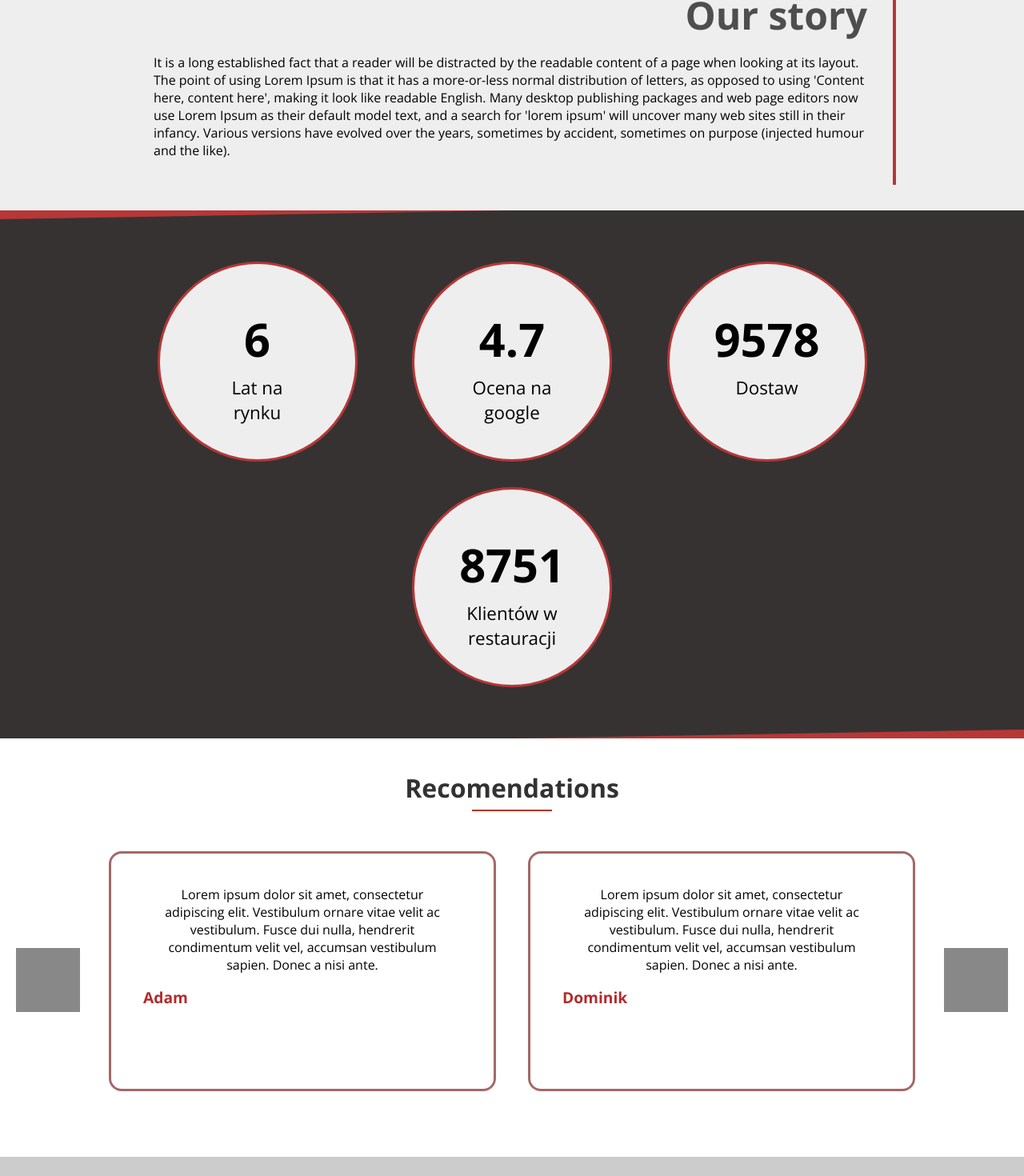
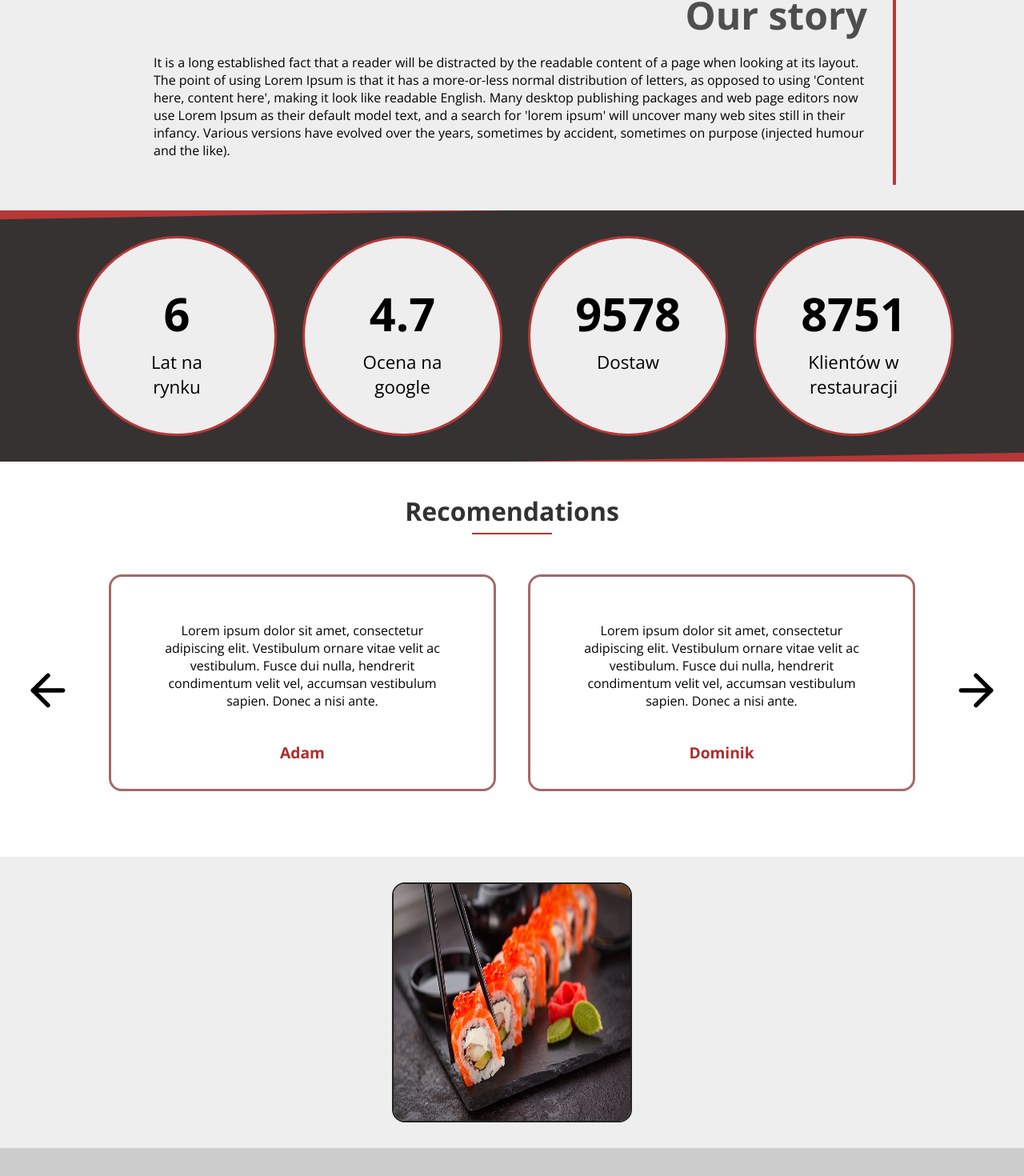
Before and after one commit to wojciech94/sushi-restaurant, a React (Create React App) app: page / in a window 1280 px wide. Shown: the part 887-2357 px from the top of the page at 80% size. Built offline with nearby package versions, Linux system fonts and the light colour scheme.

Commit message:
Preparing gallery section

```diff
--- a/package.json
+++ b/package.json
@@ -9,6 +9,7 @@
     "feather-icons": "^4.29.0",
     "react": "^18.2.0",
     "react-dom": "^18.2.0",
+    "react-feather": "^2.0.10",
     "react-router-dom": "^6.5.0",
     "react-scripts": "5.0.1",
     "web-vitals": "^2.1.4"
--- a/src/components/App.css
+++ b/src/components/App.css
@@ -18,6 +18,31 @@ body {
 	background-color: #eee;
 	height: 100%;
 	min-height: 100vh;
+}
+
+.d-flex {
+	display: flex;
+}
+
+.flex-center {
+	justify-content: center;
+	align-items: center;
+}
+
+.flex-wrap {
+	flex-wrap: wrap;
+}
+
+.justify-center {
+	justify-content: center;
+}
+
+.align-center {
+	align-items: center;
+}
+
+.bg-hover-shadow:hover {
+	background-color: #00000088;
 }
 
 .App {
@@ -283,22 +308,43 @@ body {
 	overflow: hidden;
 }
 
-.carousel-button {
+.button {
 	position: absolute;
 	top: 50%;
 	width: 80px;
 	min-width: 80px;
 	height: 80px;
+	background: none;
+	border: none;
 	cursor: pointer;
-	background-color: #888;
+	transition: color 0.2s;
 }
 
-.carousel-button--prev {
+.button--full {
+	top: 0;
+	width: 100%;
+	height: 100%;
+}
+
+.button:hover {
+	color: #fefefe;
+}
+
+.button--light {
+	color: #aaa;
+}
+
+.button--prev {
 	left: 20px;
 }
 
-.carousel-button--next {
+.button--next {
 	right: 20px;
+}
+
+.button--exit {
+	top: 10px;
+	right: 10px;
 }
 
 .carousel-title {
@@ -323,20 +369,21 @@ body {
 
 .carousel-item {
 	position: relative;
+	display: flex;
+	flex-direction: column;
+	align-items: center;
 	margin: 0 20px;
 	padding: 1.5rem;
 	min-width: calc(100% - 40px);
 	width: calc(100% - 40px);
-	min-height: 300px;
+	min-height: 200px;
 	border: 3px solid #a56868;
 	border-radius: 16px;
 }
 
 .items-container {
-	position: relative;
 	width: 100%;
 	display: inline-flex;
-	align-items: start;
 	transition: transform 0.5s;
 }
 
@@ -352,7 +399,7 @@ body {
 }
 
 .item-name {
-	margin: auto 1rem 0.5rem;
+	padding: 0.5rem 1rem;
 	font-size: 1.2rem;
 	font-weight: bold;
 	color: #b32a2a;
@@ -365,7 +412,7 @@ body {
 }
 
 .item-text {
-	margin: auto 2rem;
+	margin: 1rem 2rem;
 	padding: 1rem 0;
 	text-align: center;
 }
--- a/src/components/BackToTopBtn.js
+++ b/src/components/BackToTopBtn.js
@@ -3,12 +3,10 @@ import React from 'react'
 function BackToTopBtn({ handleClick, scrollHeight }) {
 	return (
 		<>
-			{scrollHeight >= 600 ? (
+			{scrollHeight >= 600 && (
 				<button onClick={() => handleClick()} className={'back-to-top-btn'}>
 					<i className='icon-up'></i>
 				</button>
-			) : (
-				<></>
 			)}
 		</>
 	)
--- a/src/components/Carousel.js
+++ b/src/components/Carousel.js
@@ -1,5 +1,6 @@
 import React, { useState } from 'react'
 import Recomendations from '../recomendations.json'
+import { ArrowLeft, ArrowRight } from 'react-feather'
 
 function Carousel() {
 	const [activeId, setActiveId] = useState(0)
@@ -30,8 +31,12 @@ function Carousel() {
 						})}
 					</div>
 				</div>
-				<div className='carousel-button carousel-button--prev' onClick={handlePrevId}></div>
-				<div className='carousel-button carousel-button--next' onClick={handleNextId}></div>
+				<button className='button button--prev' onClick={handlePrevId}>
+					<ArrowLeft height={64} width={64}></ArrowLeft>
+				</button>
+				<button className='button button--next' onClick={handleNextId}>
+					<ArrowRight height={64} width={64}></ArrowRight>
+				</button>
 			</div>
 		</div>
 	)
--- a/src/components/home/AboutUs.js
+++ b/src/components/home/AboutUs.js
@@ -1,5 +1,4 @@
 import React from 'react'
-import '../home/homeStyle.css'
 
 const AboutUs = () => {
 	return (
--- a/src/components/home/App.js
+++ b/src/components/home/App.js
@@ -3,8 +3,17 @@ import Hero from '../Hero'
 import AboutUs from './AboutUs'
 import Stats from './Stats'
 import Carousel from '../Carousel'
+import Gallery from './Gallery'
+import '../home/homeStyle.css'
+import { useState } from 'react'
 
 function App({ scrollTop }) {
+	const [fullMode, setFullMode] = useState(false)
+
+	const handleFullMode = state => {
+		setFullMode(state)
+	}
+
 	const heroData = {
 		shadow: true,
 		name: 'sushi_desktop',
@@ -18,6 +27,7 @@ function App({ scrollTop }) {
 			<AboutUs />
 			<Stats scrollTop={scrollTop} />
 			<Carousel />
+			<Gallery handleFullMode={handleFullMode} fullMode={fullMode} />
 		</div>
 	)
 }
--- /dev/null
+++ b/src/components/home/Gallery.js
@@ -0,0 +1,34 @@
+import { ArrowLeft, ArrowRight, X, Search } from 'react-feather'
+
+function Gallery({ handleFullMode, fullMode }) {
+	return (
+		<div className='gallery'>
+			{fullMode === true && (
+				<div className='gallery-full'>
+					<div className='gallery-title'>Tytul</div>
+					<button className='button button--light button--exit' onClick={() => handleFullMode(false)}>
+						<X height={64} width={64} />
+					</button>
+					<button className='button button--light button--prev'>
+						<ArrowLeft height={64} width={64} />
+					</button>
+					<button className='button button--light button--next'>
+						<ArrowRight height={64} width={64} />
+					</button>
+				</div>
+			)}
+			<div className='gallery-container'>
+				<div className='gallery-image'>
+					<img src={process.env.PUBLIC_URL + '/img/sushi.jpg'} className='image'></img>
+					<button
+						className='d-flex flex-center button button--light button--full bg-hover-shadow'
+						onClick={() => handleFullMode(true)}>
+						<Search height={64} width={64} />
+					</button>
+				</div>
+			</div>
+		</div>
+	)
+}
+
+export default Gallery
--- a/src/components/home/Stats.js
+++ b/src/components/home/Stats.js
@@ -1,5 +1,4 @@
 import React, { useEffect, useRef, useState } from 'react'
-import '../home/homeStyle.css'
 
 function Stats({ scrollTop }) {
 	const [statsItem, setStatsItem] = useState(0)
@@ -66,7 +65,8 @@ function Stats({ scrollTop }) {
 
 	return (
 		<div className='stats'>
-			<div className='wrapper stats-container'>
+			<div className='stats-wrapper'>
+				<div className='stats-container'>
 					<div className='stats-item'>
 						<span className='stats-value'>{yearsVal}</span>
 						<span className='stats-text'>Lat na rynku</span>
@@ -85,6 +85,7 @@ function Stats({ scrollTop }) {
 					</div>
 				</div>
 			</div>
+		</div>
 	)
 }
 
--- a/src/components/home/homeStyle.css
+++ b/src/components/home/homeStyle.css
@@ -20,7 +20,14 @@
 	width: 75%;
 	height: 100%;
 	max-width: 1400px;
-	margin: auto;
+	margin: 0 auto;
+}
+
+.stats-wrapper {
+	width: 90%;
+	height: 100%;
+	max-width: 1400px;
+	margin: 0 auto;
 }
 
 .frame {
@@ -60,7 +67,6 @@
 	position: relative;
 	width: 100%;
 	height: 100%;
-	min-height: 400px;
 	background-color: #b73737;
 	z-index: 0;
 	overflow: hidden;
@@ -78,16 +84,17 @@
 }
 
 .stats-container {
-	padding: 4rem 0;
-	display: flex;
+	padding: 2rem;
+	display: grid;
 	align-items: center;
-	justify-content: space-evenly;
 	gap: 2rem;
-	flex-wrap: wrap;
+	grid-template-columns: 1fr;
 }
 
 .stats-item {
 	position: relative;
+	margin-left: auto;
+	margin-right: auto;
 	width: 250px;
 	height: 250px;
 	background-color: #eee;
@@ -118,8 +125,72 @@
 	text-align: center;
 }
 
+.gallery {
+	position: relative;
+	z-index: 20;
+	min-height: 300px;
+}
+
+.gallery-full {
+	position: fixed;
+	width: 100vw;
+	height: 100vh;
+	top: 0;
+	left: 0;
+	background-color: #000000ee;
+	z-index: 100000000;
+}
+
+.gallery-container {
+	display: flex;
+	justify-content: center;
+	align-items: center;
+	flex-wrap: wrap;
+	padding: 2rem;
+	gap: 2rem;
+}
+
+.gallery-image {
+	position: relative;
+	width: 300px;
+	height: 300px;
+	border: 2px solid #222;
+	border-radius: 16px;
+	overflow: hidden;
+}
+
+.gallery-image:hover .image {
+	transform: scale(1.1);
+	transition: transform 0.3s;
+}
+
+.image {
+	width: 100%;
+	height: 100%;
+}
+
+.gallery-image svg {
+	display: none;
+}
+
+.gallery-image:hover svg {
+	display: block;
+}
+
+@media (min-width: 768px) {
+	.stats-container {
+		grid-template-columns: 1fr 1fr;
+	}
+}
+
 @media (min-width: 992px) {
 	.stats::before {
 		transform: rotateZ(-1deg);
 	}
 }
+
+@media (min-width: 1280px) {
+	.stats-container {
+		grid-template-columns: 1fr 1fr 1fr 1fr;
+	}
+}
```
Also changed, not shown: 1 other file (tests, documents, lock files or other folders). Lines whose indentation alone changed are shown as unchanged.
